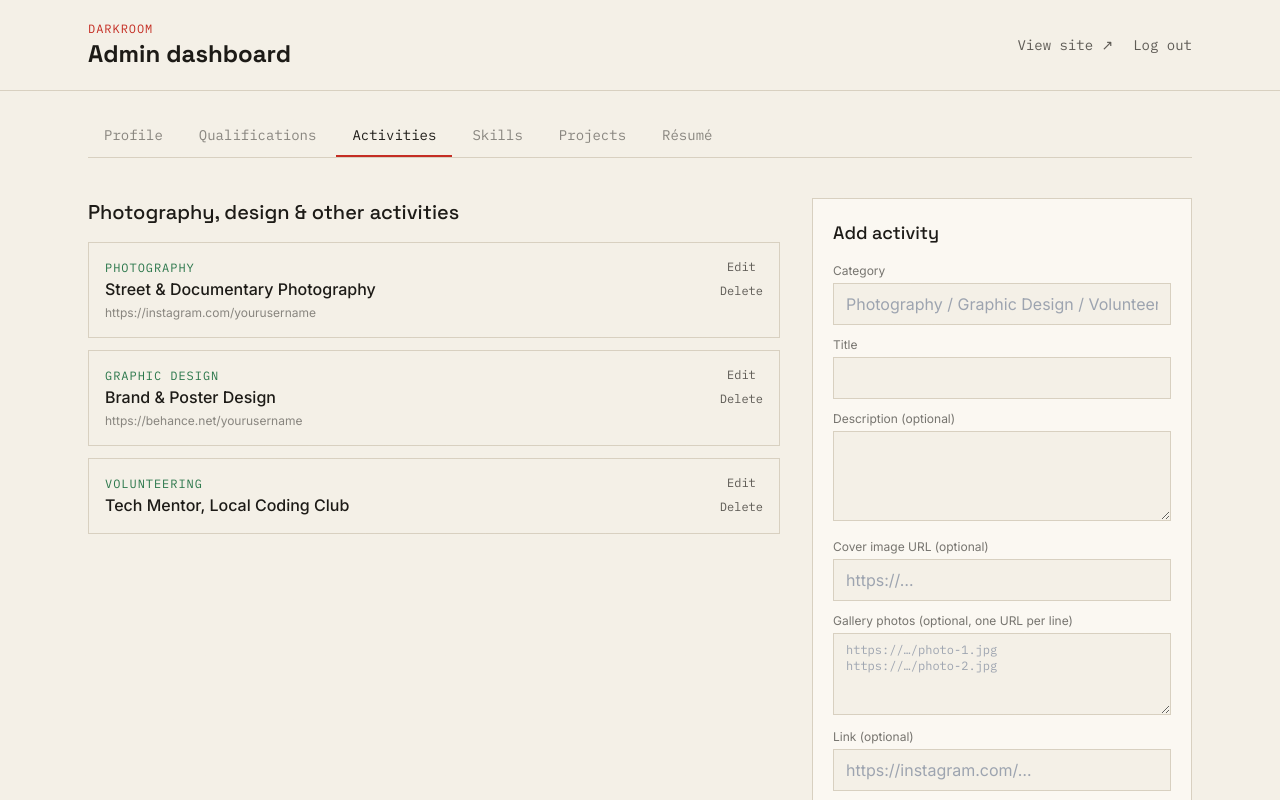
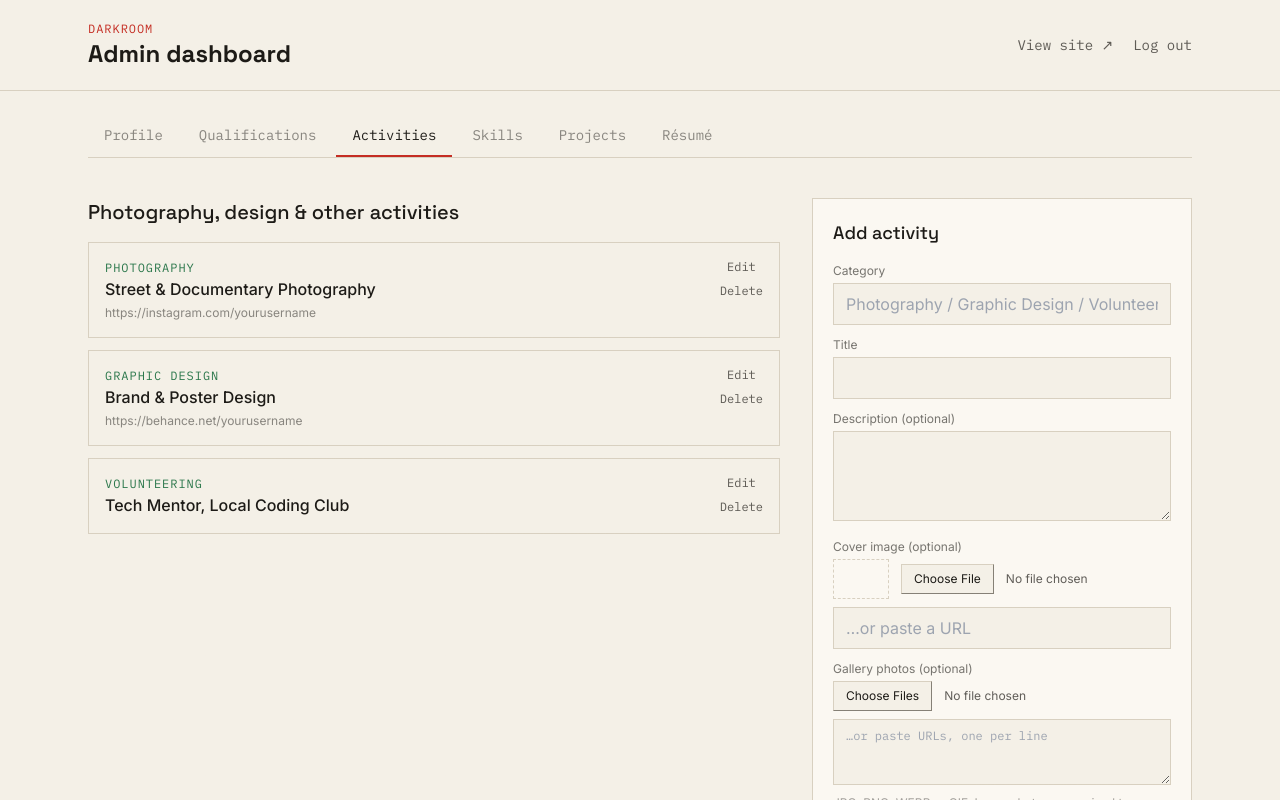
Before and after one commit to binoperera/Portfolio, a Next.js app: page /admin/dashboard in a window 1280 px wide. Both pictures are taken after a click on the button "Activities". Shown: the top 800 px of the page. Built offline with nearby package versions, Linux system fonts and the light colour scheme.

Commit message:
Refactor image upload handling and UI updates

```diff
--- a/components/ActivitiesManager.tsx
+++ b/components/ActivitiesManager.tsx
@@ -1,7 +1,57 @@
 "use client";
 
-import { useEffect, useState } from "react";
+import { useEffect, useRef, useState } from "react";
 import type { Activity } from "@/lib/types";
+
+// Vercel rejects request bodies over 4.5MB, so large camera photos are resized
+// in the browser before upload. 2000px on the long edge is plenty for the gallery
+// (tiles are ~300px; clicking opens the full image).
+const MAX_EDGE = 2000;
+const MAX_UPLOAD_BYTES = 4.5 * 1024 * 1024;
+
+async function shrinkImage(file: File): Promise<File> {
+  // GIFs would lose animation on a canvas; small files don't need it.
+  if (file.type === "image/gif" || !file.type.startsWith("image/")) return file;
+
+  const url = URL.createObjectURL(file);
+  try {
+    const img = new Image();
+    img.src = url;
+    await img.decode(); // <img> respects EXIF rotation, so phone photos stay upright
+    const scale = Math.min(1, MAX_EDGE / Math.max(img.naturalWidth, img.naturalHeight));
+    if (scale === 1 && file.size <= MAX_UPLOAD_BYTES) return file;
+
+    const canvas = document.createElement("canvas");
+    canvas.width = Math.round(img.naturalWidth * scale);
+    canvas.height = Math.round(img.naturalHeight * scale);
+    canvas.getContext("2d")!.drawImage(img, 0, 0, canvas.width, canvas.height);
+
+    const blob = await new Promise<Blob | null>((resolve) =>
+      canvas.toBlob(resolve, "image/jpeg", 0.85)
+    );
+    if (!blob) return file;
+    const name = file.name.replace(/\.[^.]+$/, "") + ".jpg";
+    return new File([blob], name, { type: "image/jpeg" });
+  } finally {
+    URL.revokeObjectURL(url);
+  }
+}
+
+// Same endpoint ProfileManager uses: POST /api/upload → { url }.
+async function uploadImage(file: File): Promise<string> {
+  const ready = await shrinkImage(file);
+  if (ready.size > MAX_UPLOAD_BYTES) {
+    throw new Error(`${file.name}: still too large after resizing.`);
+  }
+  const body = new FormData();
+  body.append("file", ready);
+  const res = await fetch("/api/upload", { method: "POST", body });
+  const data = await res.json().catch(() => ({}));
+  if (!res.ok || !data.url) {
+    throw new Error(`${file.name}: ${data.error || "upload failed."}`);
+  }
+  return data.url;
+}
 
 const emptyForm: Omit<Activity, "id" | "order"> = {
   category: "",
@@ -10,6 +60,10 @@ const emptyForm: Omit<Activity, "id" | "order"> = {
   imageUrl: "",
   link: "",
 };
+
+// Same file-input styling as ProfileManager.
+const FILE_INPUT =
+  "text-xs text-cream/70 file:mr-3 file:py-1.5 file:px-3 file:border file:border-line file:bg-ink file:text-cream file:text-xs hover:file:border-safelight file:cursor-pointer disabled:opacity-60";
 
 // Gallery URLs are edited as plain text (one per line) and only parsed on save,
 // so pressing Enter in the textarea isn't swallowed while typing.
@@ -27,6 +81,50 @@ export default function ActivitiesManager() {
   const [editingId, setEditingId] = useState<string | null>(null);
   const [loading, setLoading] = useState(true);
   const [error, setError] = useState<string | null>(null);
+  const [uploadStatus, setUploadStatus] = useState<string | null>(null);
+  const coverInputRef = useRef<HTMLInputElement>(null);
+  const galleryInputRef = useRef<HTMLInputElement>(null);
+  const uploading = uploadStatus !== null;
+
+  async function handleCoverUpload(e: React.ChangeEvent<HTMLInputElement>) {
+    const file = e.target.files?.[0];
+    if (!file) return;
+    setError(null);
+    setUploadStatus("Uploading cover…");
+    try {
+      const url = await uploadImage(file);
+      setForm((f) => ({ ...f, imageUrl: url }));
+    } catch (err) {
+      setError(err instanceof Error ? err.message : "Upload failed.");
+    } finally {
+      setUploadStatus(null);
+      if (coverInputRef.current) coverInputRef.current.value = "";
+    }
+  }
+
+  // One at a time, so a failed photo doesn't stop the rest and progress is clear.
+  async function handleGalleryUpload(e: React.ChangeEvent<HTMLInputElement>) {
+    const files = Array.from(e.target.files ?? []);
+    if (files.length === 0) return;
+    setError(null);
+    const failures: string[] = [];
+    for (let i = 0; i < files.length; i++) {
+      setUploadStatus(`Uploading ${i + 1} of ${files.length}…`);
+      try {
+        const url = await uploadImage(files[i]);
+        setImagesText((t) => (t.trim() ? `${t.trimEnd()}\n${url}` : url));
+      } catch (err) {
+        failures.push(err instanceof Error ? err.message : `${files[i].name}: upload failed.`);
+      }
+    }
+    if (failures.length) setError(failures.join(" "));
+    setUploadStatus(null);
+    if (galleryInputRef.current) galleryInputRef.current.value = "";
+  }
+
+  function removeGalleryImage(index: number) {
+    setImagesText(parseImageList(imagesText).filter((_, i) => i !== index).join("\n"));
+  }
 
   async function load() {
     setLoading(true);
@@ -128,6 +226,7 @@ export default function ActivitiesManager() {
           {editingId ? "Edit activity" : "Add activity"}
         </h3>
         {error && <p className="text-safelight text-sm mb-3">{error}</p>}
+        {uploadStatus && <p className="text-cream/50 text-xs mb-3">{uploadStatus}</p>}
 
         <label className="block text-xs text-cream/60 mb-1">Category</label>
         <input
@@ -154,32 +253,68 @@ export default function ActivitiesManager() {
           className="w-full bg-ink border border-line text-cream px-3 py-2 mb-3 outline-none focus:border-safelight"
         />
 
-        <label className="block text-xs text-cream/60 mb-1">Cover image URL (optional)</label>
+        <label className="block text-xs text-cream/60 mb-1">Cover image (optional)</label>
+        <div className="flex items-center gap-3 mb-2">
+          {form.imageUrl ? (
+            // eslint-disable-next-line @next/next/no-img-element
+            <img src={form.imageUrl} alt="Cover preview" className="w-14 h-10 object-cover border border-line" />
+          ) : (
+            <div className="w-14 h-10 border border-dashed border-line" />
+          )}
+          <input
+            ref={coverInputRef}
+            type="file"
+            accept="image/png, image/jpeg, image/webp, image/gif"
+            onChange={handleCoverUpload}
+            disabled={uploading}
+            className={FILE_INPUT}
+          />
+        </div>
         <input
           value={form.imageUrl}
           onChange={(e) => setForm({ ...form, imageUrl: e.target.value })}
-          placeholder="https://…"
+          placeholder="…or paste a URL"
           className="w-full bg-ink border border-line text-cream px-3 py-2 mb-3 outline-none focus:border-safelight"
         />
 
-        <label className="block text-xs text-cream/60 mb-1">Gallery photos (optional, one URL per line)</label>
-        <textarea
-          value={imagesText}
-          onChange={(e) => setImagesText(e.target.value)}
-          rows={4}
-          placeholder={"https://…/photo-1.jpg\nhttps://…/photo-2.jpg"}
-          className="w-full bg-ink border border-line text-cream px-3 py-2 mb-2 outline-none focus:border-safelight font-mono text-xs"
+        <label className="block text-xs text-cream/60 mb-1">Gallery photos (optional)</label>
+        <input
+          ref={galleryInputRef}
+          type="file"
+          multiple
+          accept="image/png, image/jpeg, image/webp, image/gif"
+          onChange={handleGalleryUpload}
+          disabled={uploading}
+          className={`${FILE_INPUT} mb-2`}
         />
         {galleryPreview.length > 0 && (
-          <ul className="flex flex-wrap gap-2 mb-3">
+          <ul className="flex flex-wrap gap-2 mb-2">
             {galleryPreview.map((src, i) => (
-              <li key={`${src}-${i}`} className="w-12 h-12 border border-line bg-ink overflow-hidden">
+              <li key={`${src}-${i}`} className="relative w-12 h-12 border border-line bg-ink overflow-hidden">
                 {/* eslint-disable-next-line @next/next/no-img-element */}
                 <img src={src} alt="" className="w-full h-full object-cover" />
+                <button
+                  type="button"
+                  onClick={() => removeGalleryImage(i)}
+                  aria-label={`Remove photo ${i + 1}`}
+                  className="absolute top-0 right-0 w-4 h-4 bg-ink/80 text-cream text-[10px] leading-none hover:bg-safelight"
+                >
+                  ×
+                </button>
               </li>
             ))}
           </ul>
         )}
+        <textarea
+          value={imagesText}
+          onChange={(e) => setImagesText(e.target.value)}
+          rows={3}
+          placeholder={"…or paste URLs, one per line"}
+          className="w-full bg-ink border border-line text-cream px-3 py-2 mb-1 outline-none focus:border-safelight font-mono text-xs"
+        />
+        <p className="text-xs text-cream/40 mb-3">
+          JPG, PNG, WEBP or GIF. Large photos are resized to 2000px before upload.
+        </p>
 
         <label className="block text-xs text-cream/60 mb-1">Link (optional)</label>
         <input
@@ -190,7 +325,11 @@ export default function ActivitiesManager() {
         />
 
         <div className="flex gap-3">
-          <button type="submit" className="flex-1 bg-safelight text-cream py-2.5 font-medium hover:brightness-110 transition">
+          <button
+            type="submit"
+            disabled={uploading}
+            className="flex-1 bg-safelight text-cream py-2.5 font-medium hover:brightness-110 transition disabled:opacity-60"
+          >
             {editingId ? "Save changes" : "Add activity"}
           </button>
           {editingId && (
```
